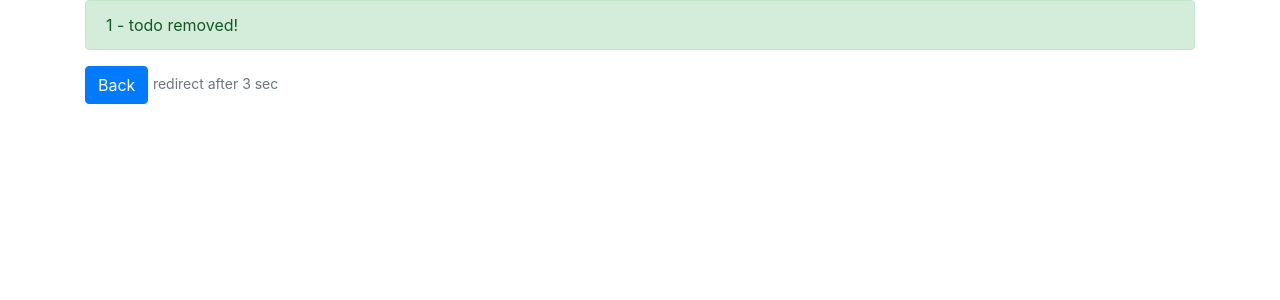
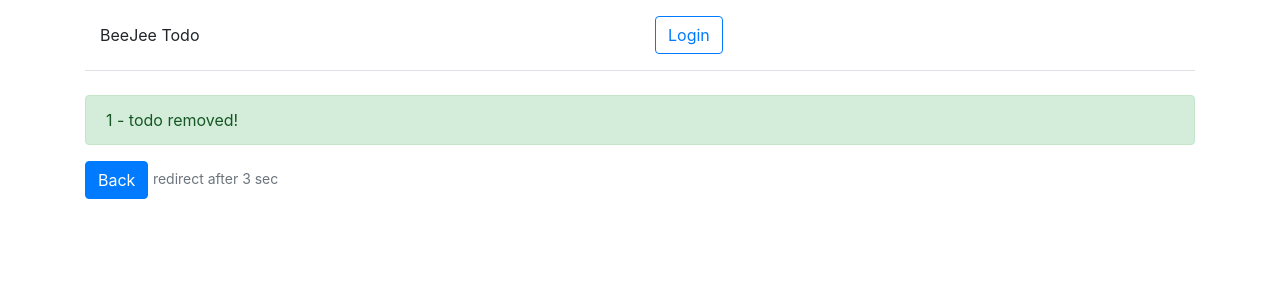
Before and after one commit to Mr-Gorre/beejee, a Python web app: template flask-server/app/templates/todos/delete.html in a window 1280 px wide. Shown: the top 300 px of the page. Run offline with Jinja, Linux system fonts and the light colour scheme; the template is opened without the code that fills it: most values are stand-ins (such as "Sample title", 1, 10 or a date in 2020); some libraries are stand-ins or nearby versions.

Commit message:
Repair layout

```diff
--- a/flask-server/app/templates/base.html
+++ b/flask-server/app/templates/base.html
@@ -7,13 +7,25 @@
 
         {% block styles %}
             {{ bootstrap.load_css() }}
+            <link rel="stylesheet" href="https://cdnjs.cloudflare.com/ajax/libs/bootstrap-icons/1.8.1/font/bootstrap-icons.min.css">
         {% endblock %}
 
-        <title>Your page title</title>
+        <title>{{title}}</title>
         {% endblock %}
     </head>
     <body>
+
         <div class="container">
+            {% block nav %}
+            <header
+            class="d-flex flex-wrap align-items-center justify-content-center justify-content-md-between py-3 mb-4 border-bottom"
+            >
+            <div class="col-md-6">BeeJee Todo</div>
+            <div class="col-md-6 text-end">
+                <a type="button" class="btn btn-outline-primary me-2"> Login </a>
+            </div>
+            </header>
+            {% endblock %}
             {% block content %}{% endblock %}
         </div>
 
```
